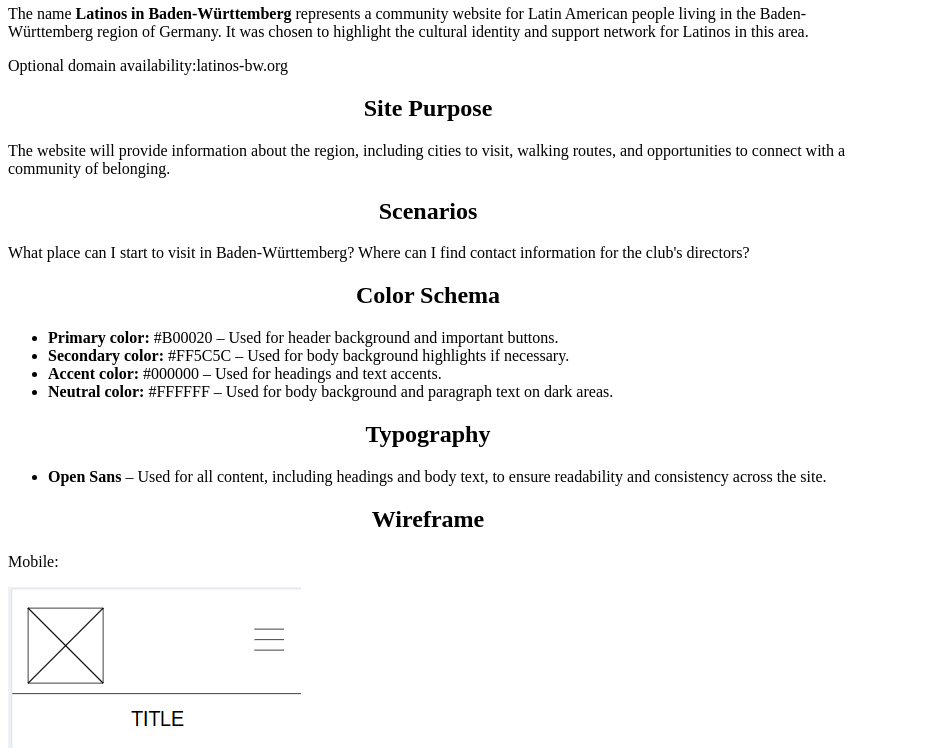
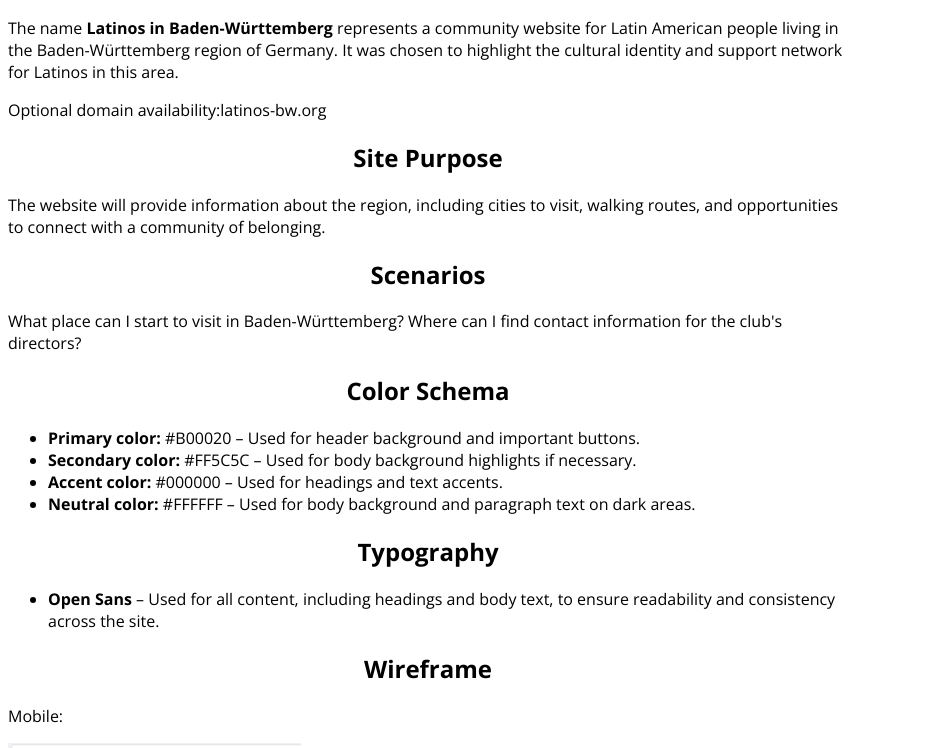
Before and after one commit to MargaritaWendt/wdd131, a plain HTML site: page project/siteplan.html in a window 1280 px wide. Shown: the part 262-1010 px from the top of the page, without its empty margins (0-935 px from the left). Drawn offline with nearby package versions, Linux system fonts and the light colour scheme.

Commit message:
add changes

```diff
--- a/project/styles/siteplan.css
+++ b/project/styles/siteplan.css
@@ -24,3 +24,7 @@ header,main,footer {
 h1,h2{
     text-align: center;
 }
+
+body{
+    font-family: var(--heading-font);
+}
```
